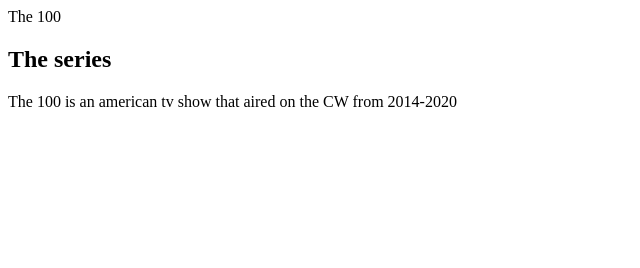
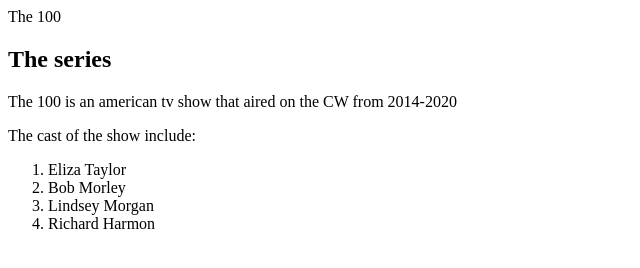
Before and after one commit to bmuchemi/THE--100, a plain HTML site: page the100.html in a window 1280 px wide. Shown: the whole page, without its empty margins (0-640 px from the left). Drawn offline with Linux system fonts and the light colour scheme.

Commit message:
add list elements

```diff
--- a/the100.html
+++ b/the100.html
@@ -8,5 +8,12 @@
   <h2>The series</h2>
 
   <p>The 100 is an american tv show that aired on the CW from 2014-2020</p>
+  <p>The cast of the show include:</p>
+  <ol>
+    <li>Eliza Taylor</li>
+    <li>Bob Morley</li>
+    <li>Lindsey Morgan</li>
+    <li>Richard Harmon</li>
+  </ol>
   </body>
 </html>
```
